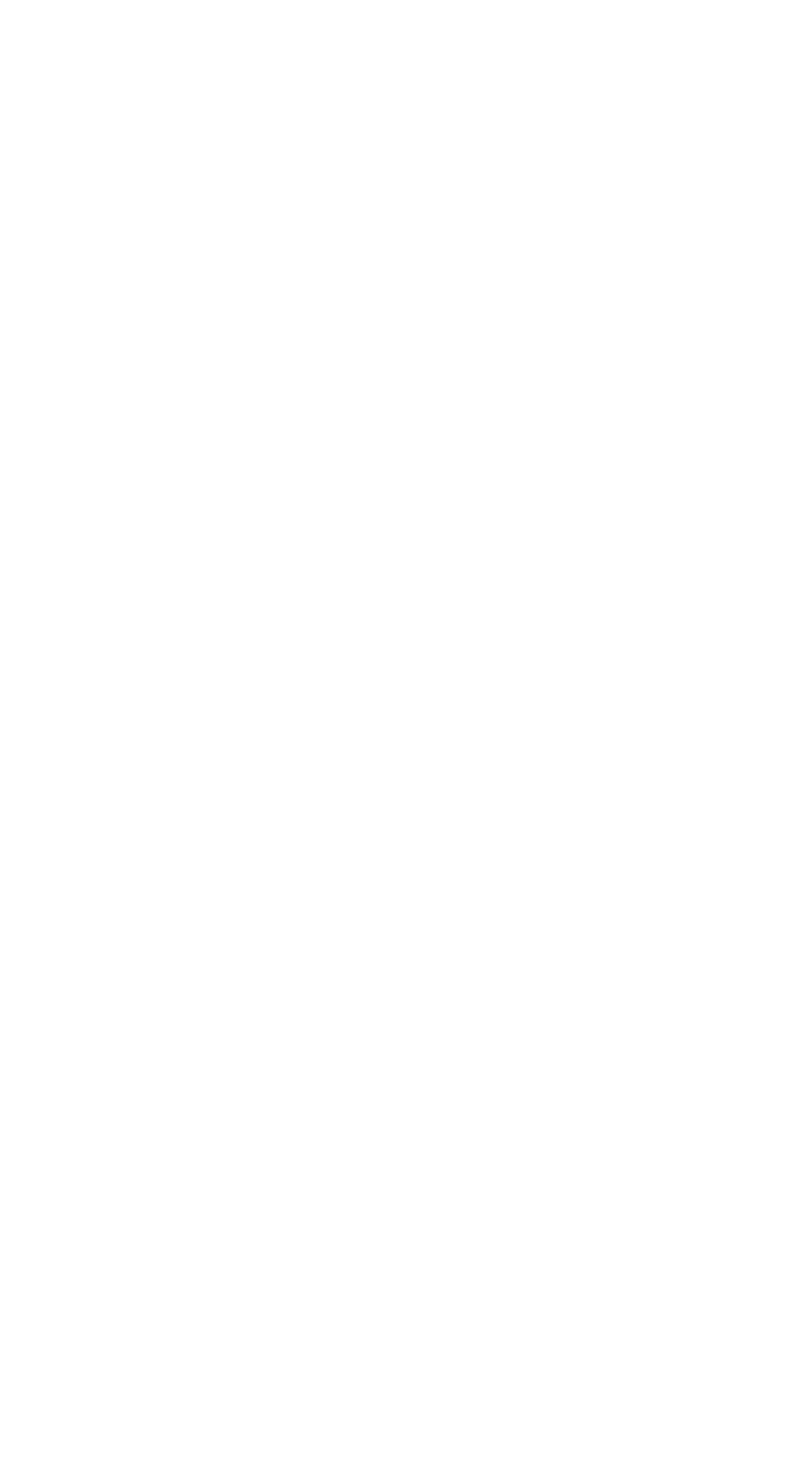
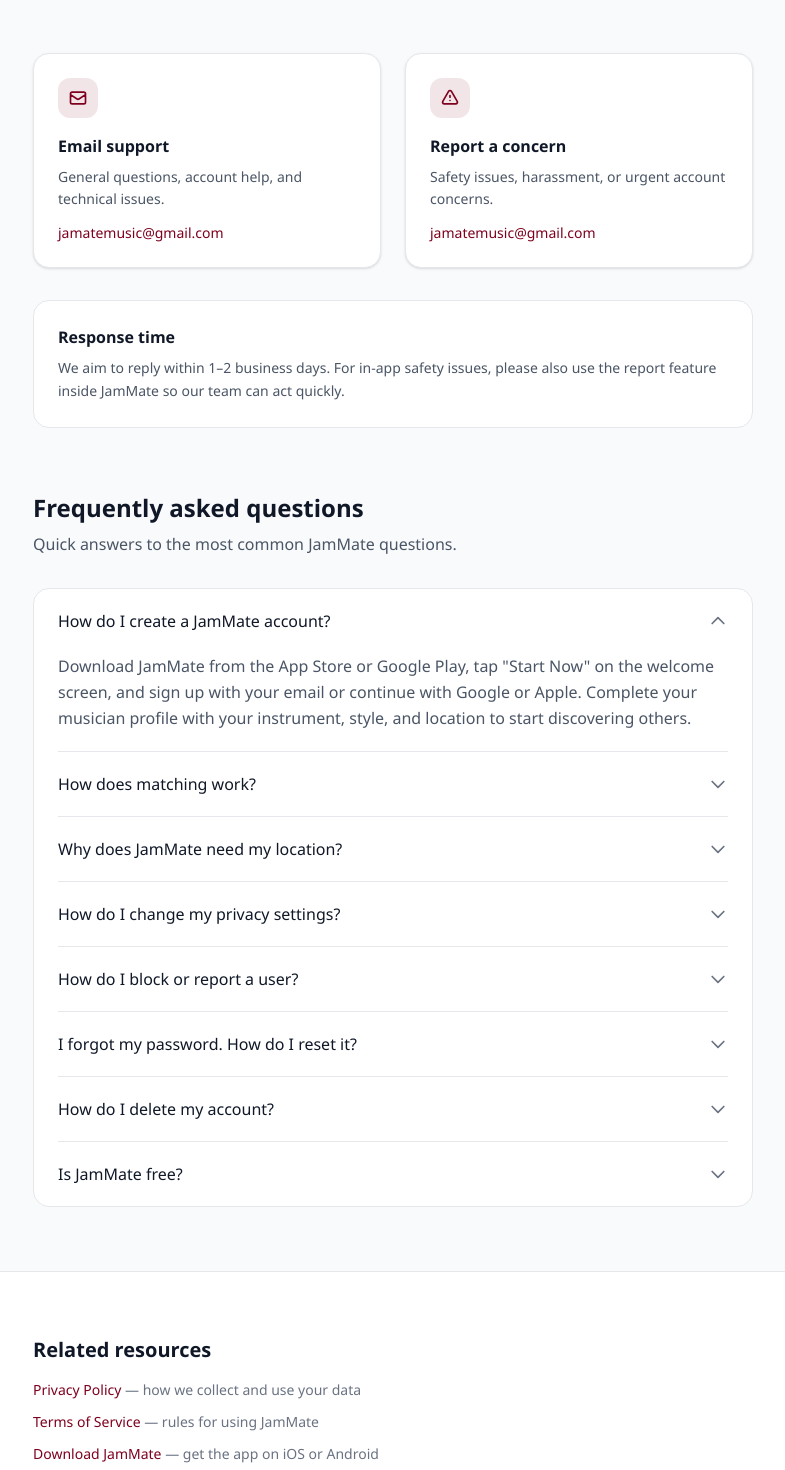
Before and after one commit to webmaster1225/Jamate-landing, a React (Vite) app: page /support in a window 1280 px wide. Before the commit this address had no page. Shown: the part 360-1830 px from the top of the page, without its empty margins (247-1032 px from the left). Before the commit the page ends 800 px from the top, so only its background shows below. Built offline with nearby package versions, Linux system fonts and the light colour scheme.

Commit message:
add: support page

```diff
--- a/src/App.tsx
+++ b/src/App.tsx
@@ -3,6 +3,7 @@
 import HomePage from './pages/HomePage'
 import PrivacyPage from './pages/PrivacyPage'
 import TermsPage from './pages/TermsPage'
+import SupportPage from './pages/SupportPage'
 
 function App() {
   return (
@@ -11,6 +12,7 @@
         <Route path="/" element={<HomePage />} />
         <Route path="/privacy" element={<PrivacyPage />} />
         <Route path="/terms" element={<TermsPage />} />
+        <Route path="/support" element={<SupportPage />} />
       </Route>
     </Routes>
   )
--- a/src/components/Footer.tsx
+++ b/src/components/Footer.tsx
@@ -59,9 +59,14 @@
             </div>
             <div>
               <h3 className="text-sm font-semibold uppercase tracking-wide text-white">
-                Contact
+                Support
               </h3>
               <ul className="mt-4 space-y-2 text-sm">
+                <li>
+                  <Link to="/support" className="hover:text-white">
+                    Help Center
+                  </Link>
+                </li>
                 <li>
                   <a
                     href="mailto:jamatemusic@gmail.com"
--- a/src/components/Header.tsx
+++ b/src/components/Header.tsx
@@ -4,6 +4,7 @@
 const navLinks = [
   { to: '/#features', label: 'Features', isHash: true },
   { to: '/#download', label: 'Download', isHash: true },
+  { to: '/support', label: 'Support', isHash: false },
   { to: '/privacy', label: 'Privacy', isHash: false },
   { to: '/terms', label: 'Terms', isHash: false },
 ]
--- /dev/null
+++ b/src/content/support.ts
@@ -0,0 +1,49 @@
+export const supportEmail = 'jamatemusic@gmail.com'
+
+export type FaqItem = {
+  question: string
+  answer: string
+}
+
+export const supportFaqs: FaqItem[] = [
+  {
+    question: 'How do I create a JamMate account?',
+    answer:
+      'Download JamMate from the App Store or Google Play, tap "Start Now" on the welcome screen, and sign up with your email or continue with Google or Apple. Complete your musician profile with your instrument, style, and location to start discovering others.',
+  },
+  {
+    question: 'How does matching work?',
+    answer:
+      'On the Discover tab, swipe right to like a musician or left to skip. When you and another user both like each other, it is a match. You can then chat and plan a jam session together.',
+  },
+  {
+    question: 'Why does JamMate need my location?',
+    answer:
+      'Location helps power Discover and JamMap so you can find musicians near you. You can control location access in your device settings. JamMate only uses location while you use the app, with your permission.',
+  },
+  {
+    question: 'How do I change my privacy settings?',
+    answer:
+      'Open your Profile tab and go to Privacy settings. You can hide your profile from discovery, hide your age, or hide your music school from other users at any time.',
+  },
+  {
+    question: 'How do I block or report a user?',
+    answer:
+      'From a user\'s profile or inside a chat, use the block or report options. Blocked users cannot contact you or see your profile in discovery. Reports are reviewed by our team to keep JamMate safe.',
+  },
+  {
+    question: 'I forgot my password. How do I reset it?',
+    answer:
+      'On the sign-in screen, tap "Forgot password?" and enter the email linked to your account. You will receive a reset code by email. Enter the code and choose a new password.',
+  },
+  {
+    question: 'How do I delete my account?',
+    answer:
+      'To request account deletion, email us at jamatemusic@gmail.com from the address linked to your JamMate account. Include your profile name so we can verify your request. We will delete your data within a reasonable period, subject to legal retention requirements.',
+  },
+  {
+    question: 'Is JamMate free?',
+    answer:
+      'JamMate offers a free tier with core features including discovery, matching, chat, and JamMap. Optional paid plans may be introduced in the future. Any pricing will be shown clearly before you subscribe.',
+  },
+]
--- /dev/null
+++ b/src/pages/SupportPage.tsx
@@ -0,0 +1,201 @@
+import { useState } from 'react'
+import { Link } from 'react-router-dom'
+import { supportEmail, supportFaqs } from '../content/support'
+
+function FaqAccordion({
+  question,
+  answer,
+  isOpen,
+  onToggle,
+}: {
+  question: string
+  answer: string
+  isOpen: boolean
+  onToggle: () => void
+}) {
+  return (
+    <div className="border-b border-gray-200 last:border-b-0">
+      <button
+        type="button"
+        className="flex w-full items-center justify-between gap-4 py-5 text-left"
+        onClick={onToggle}
+        aria-expanded={isOpen}
+      >
+        <span className="font-medium text-gray-900">{question}</span>
+        <svg
+          className={`h-5 w-5 shrink-0 text-gray-500 transition-transform ${
+            isOpen ? 'rotate-180' : ''
+          }`}
+          fill="none"
+          viewBox="0 0 24 24"
+          stroke="currentColor"
+          strokeWidth={2}
+          aria-hidden
+        >
+          <path
+            strokeLinecap="round"
+            strokeLinejoin="round"
+            d="M19 9l-7 7-7-7"
+          />
+        </svg>
+      </button>
+      {isOpen && (
+        <p className="pb-5 leading-relaxed text-gray-600">{answer}</p>
+      )}
+    </div>
+  )
+}
+
+export default function SupportPage() {
+  const [openIndex, setOpenIndex] = useState<number | null>(0)
+
+  return (
+    <div className="bg-gray-50">
+      <section className="border-b border-gray-200 bg-white">
+        <div className="mx-auto max-w-3xl px-6 py-16 md:py-20">
+          <h1 className="text-3xl font-bold tracking-tight text-gray-900 md:text-4xl">
+            Support
+          </h1>
+          <p className="mt-4 text-lg leading-relaxed text-gray-600">
+            Need help with JamMate? Browse common questions below or reach out
+            to our team — we are here to help you connect and jam.
+          </p>
+        </div>
+      </section>
+
+      <section className="mx-auto max-w-3xl px-6 py-12 md:py-16">
+        <div className="grid gap-6 sm:grid-cols-2">
+          <a
+            href={`mailto:${supportEmail}?subject=JamMate%20Support%20Request`}
+            className="rounded-2xl border border-gray-200 bg-white p-6 shadow-sm transition hover:border-primary/30 hover:shadow-md"
+          >
+            <div className="flex h-10 w-10 items-center justify-center rounded-xl bg-primary/10 text-primary">
+              <svg
+                className="h-5 w-5"
+                fill="none"
+                viewBox="0 0 24 24"
+                stroke="currentColor"
+                strokeWidth={2}
+                aria-hidden
+              >
+                <path
+                  strokeLinecap="round"
+                  strokeLinejoin="round"
+                  d="M3 8l7.89 5.26a2 2 0 002.22 0L21 8M5 19h14a2 2 0 002-2V7a2 2 0 00-2-2H5a2 2 0 00-2 2v10a2 2 0 002 2z"
+                />
+              </svg>
+            </div>
+            <h2 className="mt-4 font-semibold text-gray-900">Email support</h2>
+            <p className="mt-2 text-sm leading-relaxed text-gray-600">
+              General questions, account help, and technical issues.
+            </p>
+            <p className="mt-3 text-sm font-medium text-primary">{supportEmail}</p>
+          </a>
+
+          <a
+            href={`mailto:${supportEmail}?subject=JamMate%20Safety%20Report`}
+            className="rounded-2xl border border-gray-200 bg-white p-6 shadow-sm transition hover:border-primary/30 hover:shadow-md"
+          >
+            <div className="flex h-10 w-10 items-center justify-center rounded-xl bg-primary/10 text-primary">
+              <svg
+                className="h-5 w-5"
+                fill="none"
+                viewBox="0 0 24 24"
+                stroke="currentColor"
+                strokeWidth={2}
+                aria-hidden
+              >
+                <path
+                  strokeLinecap="round"
+                  strokeLinejoin="round"
+                  d="M12 9v2m0 4h.01m-6.938 4h13.856c1.54 0 2.502-1.667 1.732-3L13.732 4c-.77-1.333-2.694-1.333-3.464 0L3.34 16c-.77 1.333.192 3 1.732 3z"
+                />
+              </svg>
+            </div>
+            <h2 className="mt-4 font-semibold text-gray-900">Report a concern</h2>
+            <p className="mt-2 text-sm leading-relaxed text-gray-600">
+              Safety issues, harassment, or urgent account concerns.
+            </p>
+            <p className="mt-3 text-sm font-medium text-primary">{supportEmail}</p>
+          </a>
+        </div>
+
+        <div className="mt-8 rounded-2xl border border-gray-200 bg-white p-6">
+          <h2 className="font-semibold text-gray-900">Response time</h2>
+          <p className="mt-2 text-sm leading-relaxed text-gray-600">
+            We aim to reply within 1–2 business days. For in-app safety issues,
+            please also use the report feature inside JamMate so our team can act
+            quickly.
+          </p>
+        </div>
+      </section>
+
+      <section className="mx-auto max-w-3xl px-6 pb-12 md:pb-16">
+        <h2 className="text-2xl font-bold text-gray-900">
+          Frequently asked questions
+        </h2>
+        <p className="mt-2 text-gray-600">
+          Quick answers to the most common JamMate questions.
+        </p>
+
+        <div className="mt-8 rounded-2xl border border-gray-200 bg-white px-6">
+          {supportFaqs.map((faq, index) => (
+            <FaqAccordion
+              key={faq.question}
+              question={faq.question}
+              answer={faq.answer}
+              isOpen={openIndex === index}
+              onToggle={() =>
+                setOpenIndex(openIndex === index ? null : index)
+              }
+            />
+          ))}
+        </div>
+      </section>
+
+      <section className="border-t border-gray-200 bg-white">
+        <div className="mx-auto max-w-3xl px-6 py-12 md:py-16">
+          <h2 className="text-xl font-bold text-gray-900">Related resources</h2>
+          <ul className="mt-4 space-y-3 text-sm">
+            <li>
+              <Link
+                to="/privacy"
+                className="font-medium text-primary hover:text-primary-dark"
+              >
+                Privacy Policy
+              </Link>
+              <span className="text-gray-500">
+                {' '}
+                — how we collect and use your data
+              </span>
+            </li>
+            <li>
+              <Link
+                to="/terms"
+                className="font-medium text-primary hover:text-primary-dark"
+              >
+                Terms of Service
+              </Link>
+              <span className="text-gray-500">
+                {' '}
+                — rules for using JamMate
+              </span>
+            </li>
+            <li>
+              <a
+                href="/#download"
+                className="font-medium text-primary hover:text-primary-dark"
+              >
+                Download JamMate
+              </a>
+              <span className="text-gray-500">
+                {' '}
+                — get the app on iOS or Android
+              </span>
+            </li>
+          </ul>
+        </div>
+      </section>
+    </div>
+  )
+}
```
Also changed, not shown: 1 other file (tests, documents, lock files or other folders).
